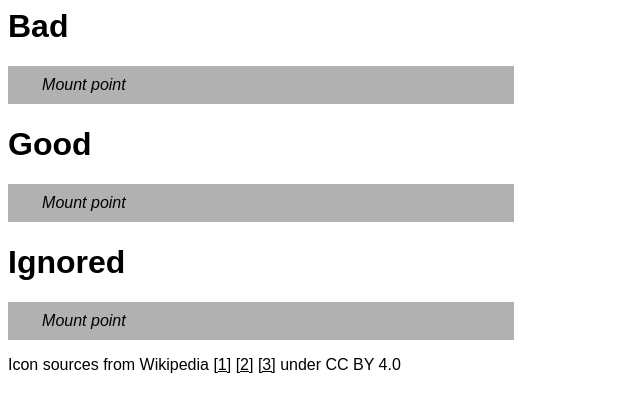
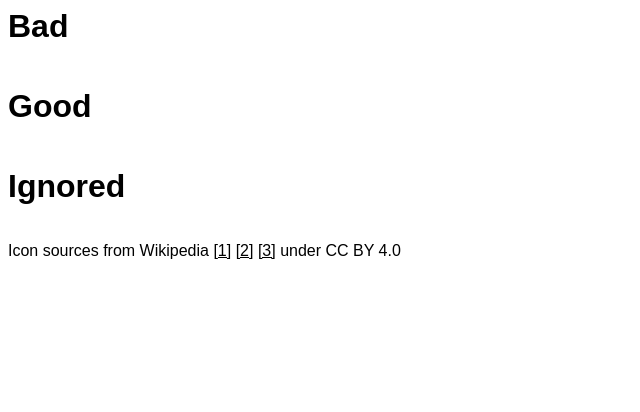
Before and after one commit to pwcazenave/tsm, a Flask app: page / in a window 1280 px wide. Shown: the top 412 px of the page, without its empty margins (0-640 px from the left). Run offline with Flask 2, Linux system fonts and the light colour scheme; data that the repository does not hold is empty; some libraries are stand-ins or nearby versions.

Commit message:
Remove the somewhat useless table header.

```diff
--- a/app/templates/index.html
+++ b/app/templates/index.html
@@ -15,11 +15,6 @@
             <h1>
                 {{ type | title }}
             </h1>
-            <thead>
-                <td></td>
-                <td>Mount point</td>
-                <td></td>
-            </thead>
             {% if type == 'good' %}
                 {% set colspan = 2 %}
             {% else %}
```
